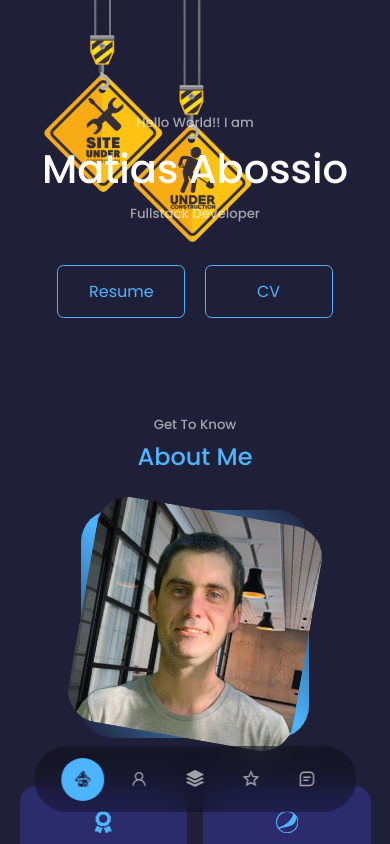
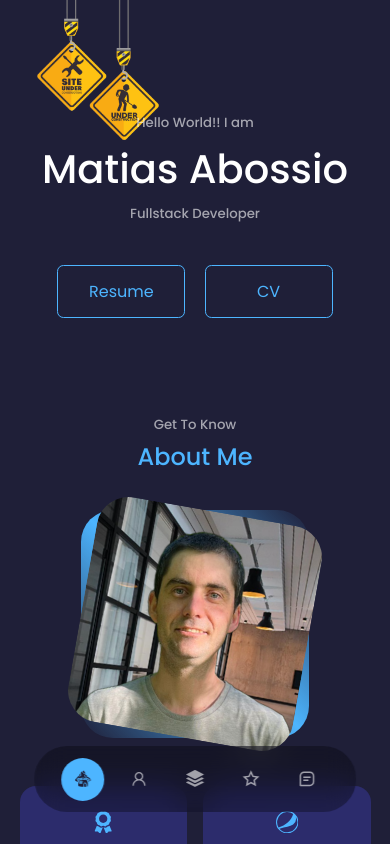
Before and after one commit to Agrossio/portfolio, a React (Create React App) app: page / in a window 390 px wide. Shown: the top 844 px of the page. Built offline with nearby package versions, Linux system fonts and the light colour scheme; no server answers.

Commit message:
Resized under construction image for small screens

```diff
--- a/src/components/nav/nav.css
+++ b/src/components/nav/nav.css
@@ -92,4 +92,9 @@ nav a.active {
     .me {
       display: none;
     }
+
+    .under__construction {
+      width: 50%;
+          }
+
 }
```
